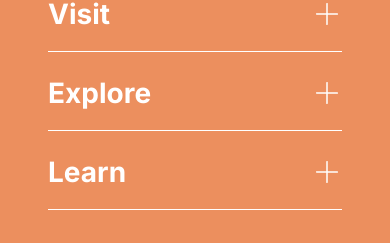
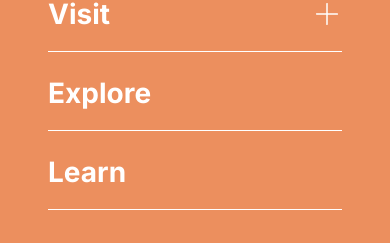
Before and after one commit to faoroj/FossilDiscoveryLab, a React (Vite) app: page / in a window 390 px wide. Both pictures are taken after a click on the button 50 px from the left and 86 px from the top of the page. Shown: the part 256-499 px from the top of the page. Built offline with nearby package versions, Linux system fonts and the light colour scheme.

Commit message:
mobile menu fix

```diff
--- a/src/components/nav/MobileMenu.jsx
+++ b/src/components/nav/MobileMenu.jsx
@@ -40,12 +40,13 @@ const MobileMenu = ({ isMobileMenuOpen, setIsMobileMenuOpen, navLinks, active, s
                       >{nav.title}
                       </Link>
 
-                      {index >= 2 && (
+                      {index == 2 && (
                         <img
                           src={collapsedItems[index] ? Whiteminus : Plus}
                           alt={`Image for ${nav.title}`}
                           className="w-[30px] h-[30px] cursor-pointer"
-                          onClick={() => toggleCollapse(index)} />
+                          onClick={() => toggleCollapse(index)}
+                        />
                         )}
                     </div>
 
@@ -55,8 +56,8 @@ const MobileMenu = ({ isMobileMenuOpen, setIsMobileMenuOpen, navLinks, active, s
 
                           <Link to={nav.path}>
                             <div className='flex items-center gap-1 mt-2'>
-                              <h1 key={index} className='text-medium-21 text-flat hover:text-secondary underline underline-offset-[4px] cursor-pointer'>
-                              {nav.title}
+                              <h1 key="{index}" className='text-medium-21 text-flat hover:text-secondary underline underline-offset-[4px] cursor-pointer'>
+                              {nav.dropdowntitle}
                               </h1>
                               <img src={nav.icon} alt='white arrow' className='w-[21px] h-[21px]'/>
                             </div>
```
